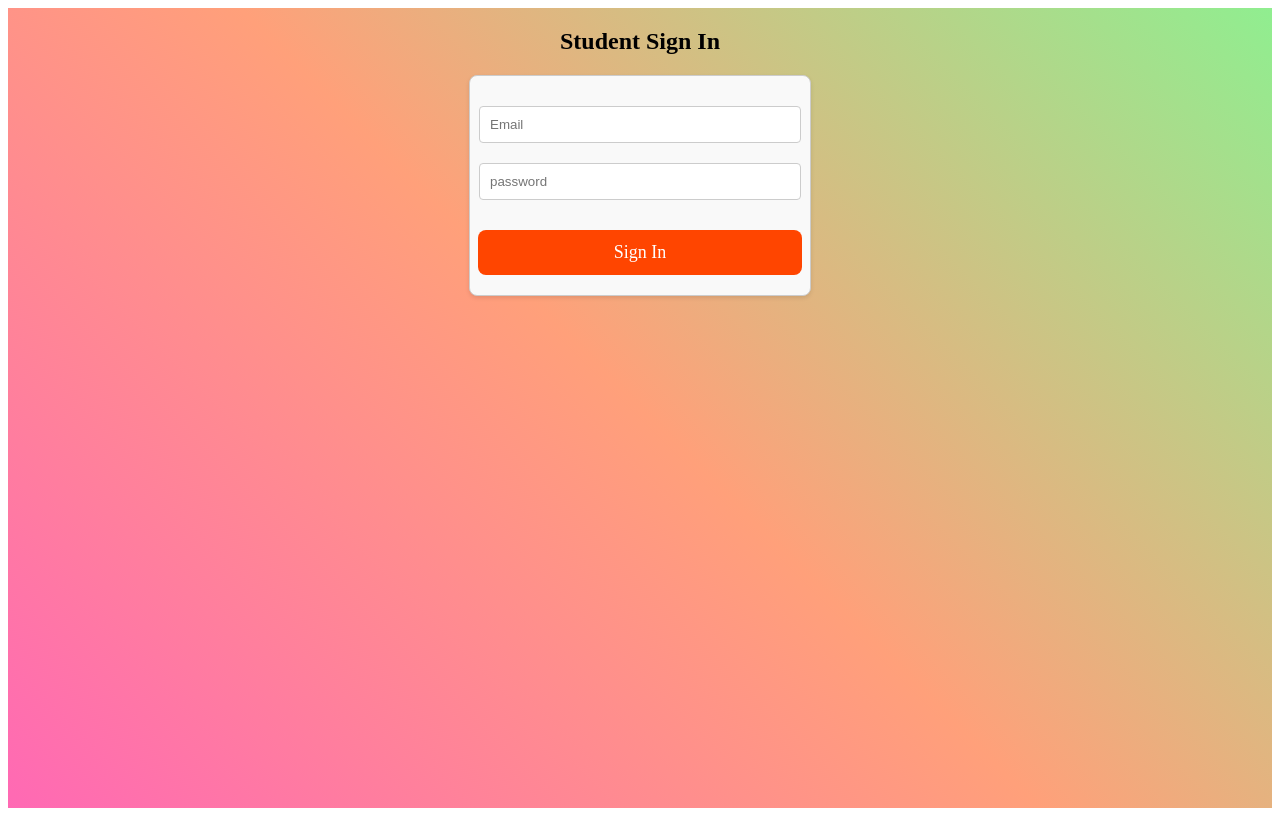
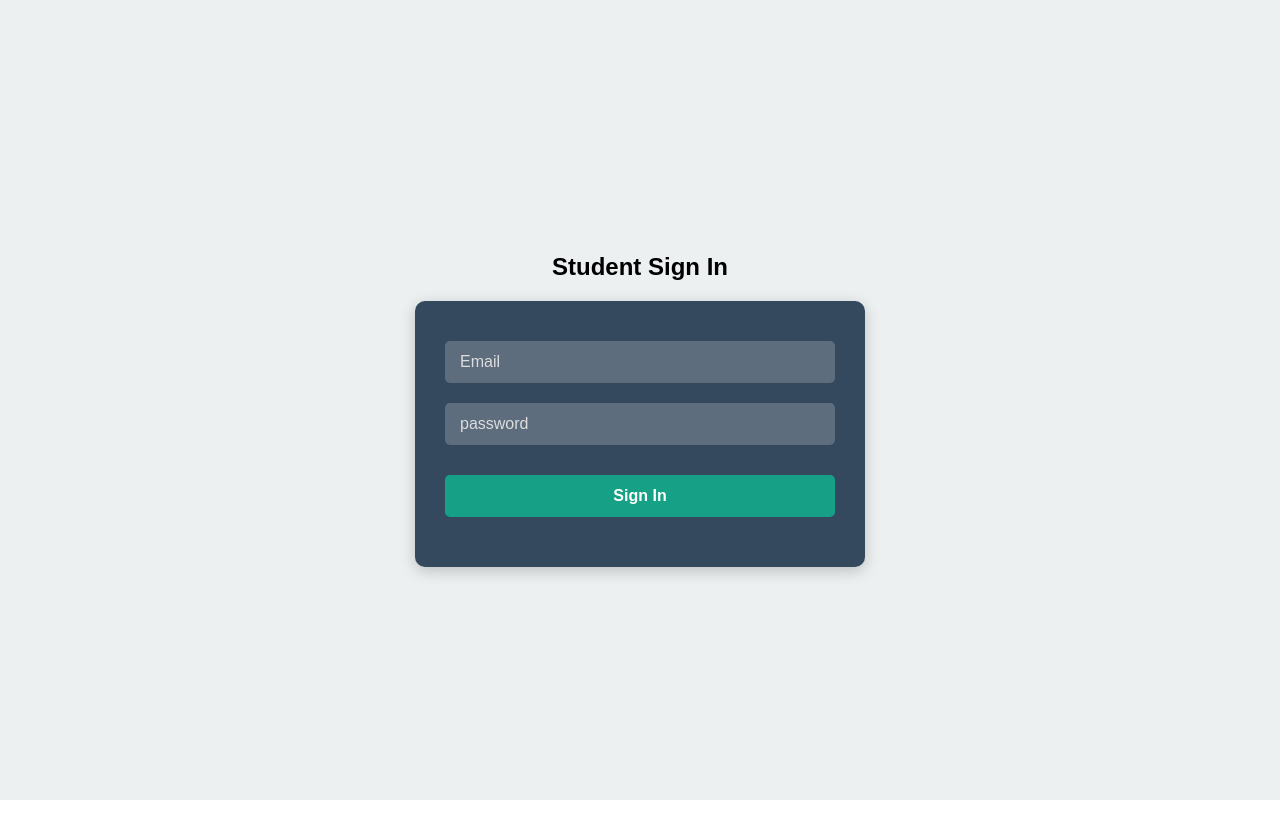
Before and after one commit to mpsinghji/PROJECT_ZERO, a React (Vite) app in the folder frontend/: page /student-signIn in a window 1280 px wide. Built offline with nearby package versions, Linux system fonts and the light colour scheme.

Commit message:
css updated

```diff
--- a/frontend/src/components/AdminRegister.jsx
+++ b/frontend/src/components/AdminRegister.jsx
@@ -4,12 +4,13 @@ import {
   FormContainer,
   InputField,
   SubmitButton,
+  PageWrapper,
+  ContentWrapper,
 } from "../styles/RegisterStyles";
 import Sidebar from "../pages/Admin/Sidebar";
-import styled, { createGlobalStyle } from "styled-components";
+import { createGlobalStyle } from "styled-components";
 
-
-const ScrollLockStyle = createGlobalStyle`
+export const GlobalStyle = createGlobalStyle`
   html, body {
     margin: 0;
     padding: 0;
@@ -18,20 +19,6 @@ const ScrollLockStyle = createGlobalStyle`
   }
 `;
 
-const PageWrapper = styled.div`
-  display: flex;
-  height: 100vh;
-  width: 100vw;
-  overflow: hidden;
-`;
-
-const ContentWrapper = styled.div`
-  flex: 1;
-  background-color: #ecf0f1;
-  display: flex;
-  justify-content: center;
-  align-items: center;
-`;
 
 const AdminRegister = () => {
   const [email, setEmail] = useState('');
@@ -77,7 +64,7 @@ const AdminRegister = () => {
 
   return (
     <>
-    <ScrollLockStyle />
+    <GlobalStyle />
     <PageWrapper>
       <Sidebar />
       <ContentWrapper>
--- a/frontend/src/components/AdminSignIn.jsx
+++ b/frontend/src/components/AdminSignIn.jsx
@@ -5,6 +5,16 @@ import {
   InputField,
   SubmitButton,
 } from "../styles/AdminSignInStyles";
+import { createGlobalStyle } from "styled-components";
+
+export const GlobalStyle = createGlobalStyle`
+  html, body {
+    margin: 0;
+    padding: 0;
+    height: 100%;
+    overflow: hidden;
+  }
+`;
 
 const AdminSignIn=()=>{
     const [email, setEmail] = useState('');
@@ -14,6 +24,9 @@ const AdminSignIn=()=>{
         console.log('Admin Sign In:', { email, password });
     }
     return (
+        <>
+        <GlobalStyle/>
+
         <AdminSignInContainer>
             <h2>Admin Sign In</h2>
             <FormContainer>
@@ -23,17 +36,18 @@ const AdminSignIn=()=>{
                     value={email}
                     onChange={(e)=>setEmail(e.target.value)}
                     required
-                />
+                    />
                 <InputField
                     type='password'
                     placeholder="password"
                     value={password}
                     onChange={(e)=>setPassword(e.target.value)}
                     required
-                />
+                    />
                 <SubmitButton to="/admin/dashboard" onClick={handleSignIn}>Sign In</SubmitButton>
             </FormContainer>
         </AdminSignInContainer>
+        </>
     )
 }
 
--- a/frontend/src/components/StudentSignIn.jsx
+++ b/frontend/src/components/StudentSignIn.jsx
@@ -5,7 +5,16 @@ import {
   InputField,
   SubmitButton,
 } from "../styles/StudentSignInStyles";
+import { createGlobalStyle } from "styled-components";
 
+export const GlobalStyle = createGlobalStyle`
+  html, body {
+    margin: 0;
+    padding: 0;
+    height: 100%;
+    overflow: hidden;
+  }
+`;
 const StudentSignIn=()=>{
     const [email, setEmail] = useState('');
     const [password, setPassword] = useState('');
@@ -14,6 +23,8 @@ const StudentSignIn=()=>{
         console.log('Student Sign In:', { email, password });
     }
     return (
+        <>
+        <GlobalStyle/>
         <StudentSignInContainer>
             <h2>Student Sign In</h2>
             <FormContainer>
@@ -30,10 +41,11 @@ const StudentSignIn=()=>{
                     value={password}
                     onChange={(e)=>setPassword(e.target.value)}
                     required
-                />
+                    />
                 <SubmitButton to="/student/dashboard" onClick={handleSignIn}>Sign In</SubmitButton>
             </FormContainer>
         </StudentSignInContainer>
+        </>
     )
 }
 
--- a/frontend/src/components/TeacherSignIn.jsx
+++ b/frontend/src/components/TeacherSignIn.jsx
@@ -5,6 +5,16 @@ import {
   InputField,
   SubmitButton,
 } from "../styles/TeacherSignInStyles";
+import { createGlobalStyle } from "styled-components";
+
+export const GlobalStyle = createGlobalStyle`
+  html, body {
+    margin: 0;
+    padding: 0;
+    height: 100%;
+    overflow: hidden;
+  }
+`;
 
 const TeacherSignIn=()=>{
     const [email, setEmail] = useState('');
@@ -14,16 +24,18 @@ const TeacherSignIn=()=>{
         console.log('Teacher Sign In:', { email, password });
     }
     return (
+        <>
+        <GlobalStyle/>
         <TeacherSignInContainer>
-            <h2>Teacher Sign In</h2>
-            <FormContainer>
-                <InputField
+        <h2>Teacher Sign In</h2>
+        <FormContainer>
+        <InputField
                     type='email'
                     placeholder="Email"
                     value={email}
                     onChange={(e)=>setEmail(e.target.value)}
                     required
-                />
+                    />
                 <InputField
                     type='password'
                     placeholder="password"
@@ -34,6 +46,7 @@ const TeacherSignIn=()=>{
                 <SubmitButton to="/teacher/dashboard" onClick={handleSignIn}>Sign In</SubmitButton>
             </FormContainer>
         </TeacherSignInContainer>
+        </>
     )
 }
 
--- a/frontend/src/styles/AdminSignInStyles.js
+++ b/frontend/src/styles/AdminSignInStyles.js
@@ -5,50 +5,77 @@ export const AdminSignInContainer = styled.div`
   display: flex;
   flex-direction: column;
   align-items: center;
-  background: linear-gradient(45deg, #FF69B4, #FFA07A, #90EE90);
+  justify-content: center;
   min-height: 100vh;
+  min-width: 100vw;
+  background: #ecf0f1;
+  font-family: "Arial", sans-serif;
+  color: #000;
+  margin: 0;
+  padding: 0;
+  overflow: hidden;
 `;
+
+
 
 export const FormContainer = styled.form`
   display: flex;
   flex-direction: column;
   align-items: center;
-  width: 80%;
-  max-width: 300px;
-  padding: 20px;
-  border: 1px solid #ccc;
-  border-radius: 8px;
-  background-color: #f9f9f9;
-  box-shadow: 0 2px 4px rgba(0, 0, 0, 0.1);
+  width: 100%;
+  max-width: 450px;
+  background: #34495e;
+  padding: 30px;
+  border-radius: 10px;
+  box-shadow: 0px 4px 15px rgba(0, 0, 0, 0.2);
+  box-sizing: border-box;
+  overflow: hidden;
 `;
 
 export const InputField = styled.input`
   width: 100%;
-  padding: 10px;
+  padding: 12px 15px;
   margin: 10px 0;
-  border: 1px solid #ccc;
-  border-radius: 4px;
+  border: none;
+  border-radius: 5px;
+  font-size: 1rem;
+  background-color: rgba(255, 255, 255, 0.2);
+  color: #fff;
+  outline: none;
+  box-sizing: border-box;
+
+  &::placeholder {
+    color: #ddd;
+  }
+
+  &:focus {
+    border: 2px solid #fff;
+    background-color: rgba(255, 255, 255, 0.3);
+  }
 `;
 
 export const SubmitButton = styled(Link)`
   width: 100%;
-  padding: 12px;
-  margin-top: 20px;
+  padding: 12px 15px;
+  margin: 20px 0;
+  background-color: #16a085;
+  color: #fff;
   border: none;
-  border-radius: 8px;
-  background-color: #FF4500;
-  color: white;
-  font-size: 18px;
+  border-radius: 5px;
+  font-size: 1rem;
+  font-weight: bold;
+  cursor: pointer;
+  text-align: center;
   text-decoration: none;
-  text-align: center;
-  cursor: pointer;
   transition: background-color 0.3s ease;
+  box-sizing: border-box;
 
   &:hover {
-    background-color: #FF6347;
+    background-color: #1abc9c;
   }
 
-  @media screen and (max-width: 768px) {
-    font-size: 16px;
+  &:disabled {
+    background-color: #95a5a6;
+    cursor: not-allowed;
   }
 `;
--- a/frontend/src/styles/RegisterStyles.js
+++ b/frontend/src/styles/RegisterStyles.js
@@ -15,13 +15,21 @@ export const RegisterContainer = styled.div`
   overflow: hidden;
 `;
 
-export const ScrollLockStyle = `
-  html, body {
-    margin: 0;
-    padding: 0;
-    height: 100%;
-    overflow: hidden;
-  }
+
+
+export const PageWrapper = styled.div`
+  display: flex;
+  height: 100vh;
+  width: 100vw;
+  overflow: hidden;
+`;
+
+export const ContentWrapper = styled.div`
+  flex: 1;
+  background-color: #ecf0f1;
+  display: flex;
+  justify-content: center;
+  align-items: center;
 `;
 
 export const PageHeading = styled.h2`
--- a/frontend/src/styles/StudentSignInStyles.js
+++ b/frontend/src/styles/StudentSignInStyles.js
@@ -5,50 +5,77 @@ export const StudentSignInContainer = styled.div`
   display: flex;
   flex-direction: column;
   align-items: center;
-  background: linear-gradient(45deg, #FF69B4, #FFA07A, #90EE90);
+  justify-content: center;
   min-height: 100vh;
+  min-width: 100vw;
+  background: #ecf0f1;
+  font-family: "Arial", sans-serif;
+  color: #000;
+  margin: 0;
+  padding: 0;
+  overflow: hidden;
 `;
+
+
 
 export const FormContainer = styled.form`
   display: flex;
   flex-direction: column;
   align-items: center;
-  width: 80%;
-  max-width: 300px;
-  padding: 20px;
-  border: 1px solid #ccc;
-  border-radius: 8px;
-  background-color: #f9f9f9;
-  box-shadow: 0 2px 4px rgba(0, 0, 0, 0.1);
+  width: 100%;
+  max-width: 450px;
+  background: #34495e;
+  padding: 30px;
+  border-radius: 10px;
+  box-shadow: 0px 4px 15px rgba(0, 0, 0, 0.2);
+  box-sizing: border-box;
+  overflow: hidden;
 `;
 
 export const InputField = styled.input`
   width: 100%;
-  padding: 10px;
+  padding: 12px 15px;
   margin: 10px 0;
-  border: 1px solid #ccc;
-  border-radius: 4px;
+  border: none;
+  border-radius: 5px;
+  font-size: 1rem;
+  background-color: rgba(255, 255, 255, 0.2);
+  color: #fff;
+  outline: none;
+  box-sizing: border-box;
+
+  &::placeholder {
+    color: #ddd;
+  }
+
+  &:focus {
+    border: 2px solid #fff;
+    background-color: rgba(255, 255, 255, 0.3);
+  }
 `;
 
 export const SubmitButton = styled(Link)`
   width: 100%;
-  padding: 12px;
-  margin-top: 20px;
+  padding: 12px 15px;
+  margin: 20px 0;
+  background-color: #16a085;
+  color: #fff;
   border: none;
-  border-radius: 8px;
-  background-color: #FF4500;
-  color: white;
-  font-size: 18px;
+  border-radius: 5px;
+  font-size: 1rem;
+  font-weight: bold;
+  cursor: pointer;
+  text-align: center;
   text-decoration: none;
-  text-align: center;
-  cursor: pointer;
   transition: background-color 0.3s ease;
+  box-sizing: border-box;
 
   &:hover {
-    background-color: #FF6347;
+    background-color: #1abc9c;
   }
 
-  @media screen and (max-width: 768px) {
-    font-size: 16px;
+  &:disabled {
+    background-color: #95a5a6;
+    cursor: not-allowed;
   }
 `;
--- a/frontend/src/styles/TeacherSignInStyles.js
+++ b/frontend/src/styles/TeacherSignInStyles.js
@@ -5,50 +5,77 @@ export const TeacherSignInContainer = styled.div`
   display: flex;
   flex-direction: column;
   align-items: center;
-  background: linear-gradient(45deg, #FF69B4, #FFA07A, #90EE90);
+  justify-content: center;
   min-height: 100vh;
+  min-width: 100vw;
+  background: #ecf0f1;
+  font-family: "Arial", sans-serif;
+  color: #000;
+  margin: 0;
+  padding: 0;
+  overflow: hidden;
 `;
+
+
 
 export const FormContainer = styled.form`
   display: flex;
   flex-direction: column;
   align-items: center;
-  width: 80%;
-  max-width: 300px;
-  padding: 20px;
-  border: 1px solid #ccc;
-  border-radius: 8px;
-  background-color: #f9f9f9;
-  box-shadow: 0 2px 4px rgba(0, 0, 0, 0.1);
+  width: 100%;
+  max-width: 450px;
+  background: #34495e;
+  padding: 30px;
+  border-radius: 10px;
+  box-shadow: 0px 4px 15px rgba(0, 0, 0, 0.2);
+  box-sizing: border-box;
+  overflow: hidden;
 `;
 
 export const InputField = styled.input`
   width: 100%;
-  padding: 10px;
+  padding: 12px 15px;
   margin: 10px 0;
-  border: 1px solid #ccc;
-  border-radius: 4px;
+  border: none;
+  border-radius: 5px;
+  font-size: 1rem;
+  background-color: rgba(255, 255, 255, 0.2);
+  color: #fff;
+  outline: none;
+  box-sizing: border-box;
+
+  &::placeholder {
+    color: #ddd;
+  }
+
+  &:focus {
+    border: 2px solid #fff;
+    background-color: rgba(255, 255, 255, 0.3);
+  }
 `;
 
 export const SubmitButton = styled(Link)`
   width: 100%;
-  padding: 12px;
-  margin-top: 20px;
+  padding: 12px 15px;
+  margin: 20px 0;
+  background-color: #16a085;
+  color: #fff;
   border: none;
-  border-radius: 8px;
-  background-color: #FF4500;
-  color: white;
-  font-size: 18px;
+  border-radius: 5px;
+  font-size: 1rem;
+  font-weight: bold;
+  cursor: pointer;
+  text-align: center;
   text-decoration: none;
-  text-align: center;
-  cursor: pointer;
   transition: background-color 0.3s ease;
+  box-sizing: border-box;
 
   &:hover {
-    background-color: #FF6347;
+    background-color: #1abc9c;
   }
 
-  @media screen and (max-width: 768px) {
-    font-size: 16px;
+  &:disabled {
+    background-color: #95a5a6;
+    cursor: not-allowed;
   }
 `;
```
Also changed, not shown: frontend/src/styles/ChooseUserStyles.js (+14 -3 lines).
